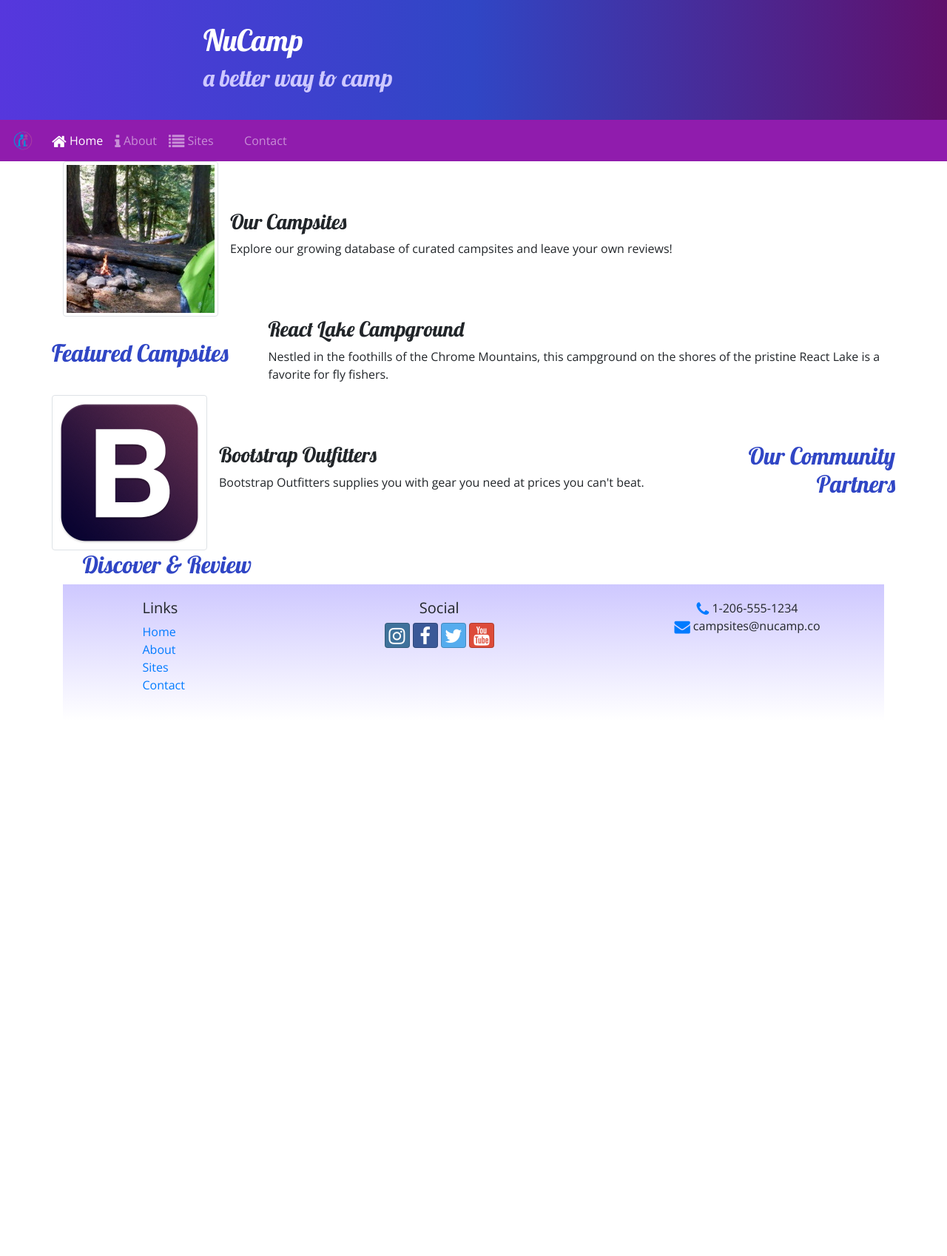
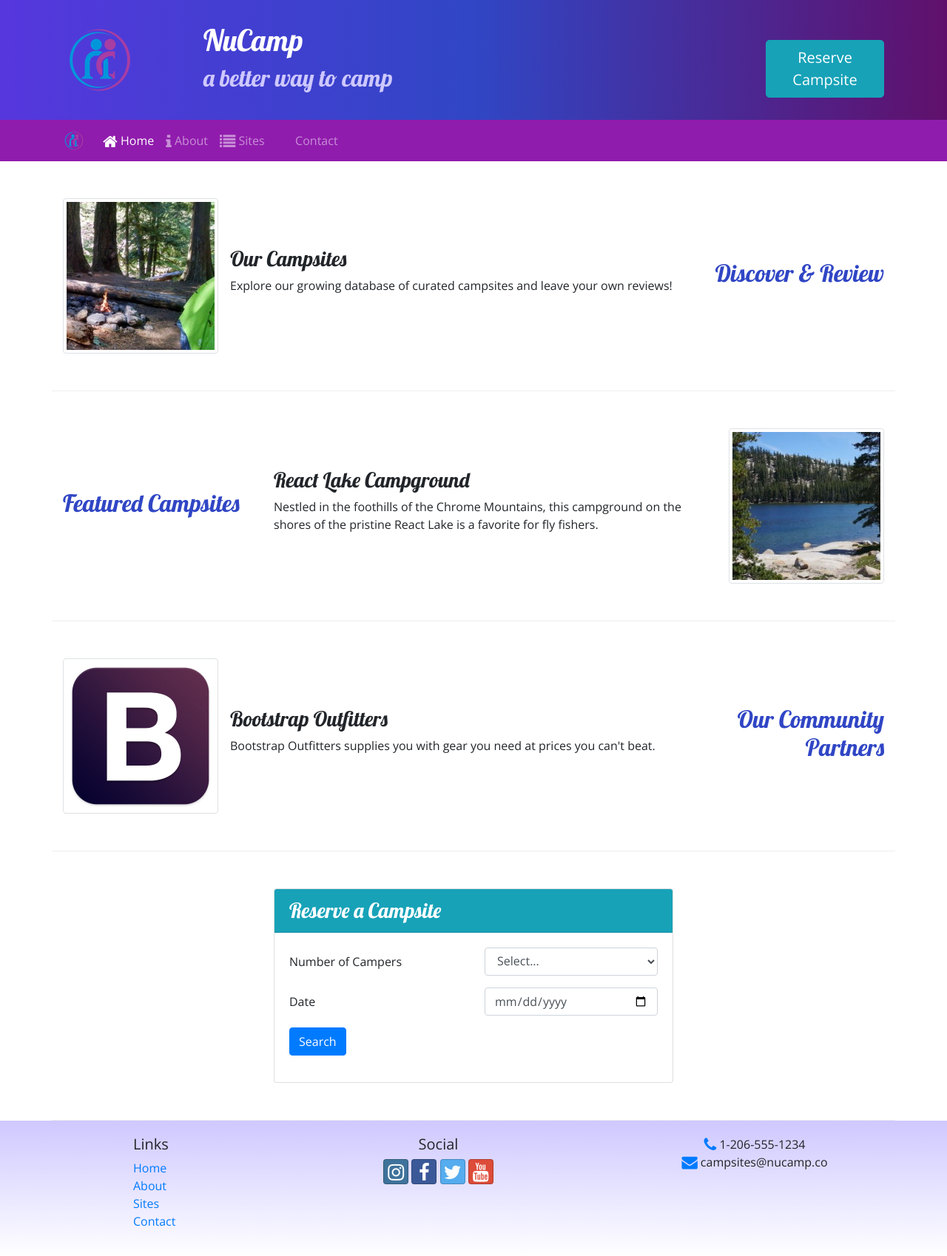
Before and after one commit to djfunny28/nucampproject, a website: page index.html in a window 1280 px wide. Shown: the whole page at 74% size. Before the commit the page ends 974 px from the top, so only its background shows below. Drawn offline with nearby package versions, Linux system fonts and the light colour scheme.

Commit message:
Week 2 Assignment

```diff
--- a/css/styles.css
+++ b/css/styles.css
@@ -34,3 +34,8 @@
 .navbar {
     background-color: #901CAD;
 }
+.tab-content {
+    border: 1px solid #DDD;
+    border-top: none;
+    padding: 10px;
+}
--- a/index.html
+++ b/index.html
@@ -21,21 +21,26 @@
 
     <header class="jumbotron jumbotron-fluid">
         <div class="container">
-            <div class="row row content align-items-center">
+            <div class="row">
                 <div class="col-4 col-sm-3 col-md-2 align-self-center">
-                   <a href="#" img src="img/logo.png" class="img-fluid" /></a>
+                    <img src="../img/logo.png" class="img-fluid" />
                 </div>
                 <div class="col">
                     <h1>NuCamp</h1>
                     <h2>a better way to camp</h2>
                 </div>
+
+                <div class="col-md-4 col-xl-2 mt-4">
+                    <a href="#reserveForm" role="button" class="btn btn-lg btn-info">Reserve Campsite</a>
+                </div>
+
             </div>
         </div>
     </header>
 
     <nav class="navbar navbar-expand-sm navbar-dark sticky-top">
-        <a class="navbar-brand" href="#"><img src="img/logo.png" height="30" width="30" /></a>
-            <button class="navbar-toggler" type="button" data-toggle="collapse" data-target="#nucampNavbar">
+        <div class="container">
+            <a class="navbar-brand" href="#"><img src="../img/logo.png" height="30" width="30" /></a>
             <button class="navbar-toggler" type="button" data-toggle="collapse" data-target="#nucampNavbar">
                 <span class="navbar-toggler-icon"></span>
             </button>
@@ -49,40 +54,45 @@
             </div>
         </div>
     </nav>
+
     <div class="container">
-        <div class="row">
+        <div class="row row-content align-items-center">
             <div class="col-sm-4 order-sm-last col-md-3">
                 <h2 class="text-sm-right">Discover & Review</h2>
             </div>
             <div class="col">
                 <div class="media">
-                    <img class="d-flex mr-3 img-thumbnail" src="img/breadcrumb-trail-thumb.jpg" alt="Breadcrumb Trail" />
+                    <img class="d-flex mr-3 img-thumbnail" src="../img/breadcrumb-trail-thumb.jpg" alt="Breadcrumb Trail" />
                     <div class="media-body align-self-center">
                         <h3>Our Campsites</h3>
                         <p class="d-none d-sm-block">Explore our growing database of curated campsites and leave your own reviews!</p>
                     </div>
                 </div>
             </div>
+        </div>
 
-        <div class="row row content align-items-center">
+        <div class="row row-content align-items-center">
             <div class="col-sm-4 col-md-3">
                 <h2>Featured Campsites</h2>
             </div>
             <div class="col">
+                <div class="media">
+                    <div class="media-body align-self-center">
                         <h3>React Lake Campground</h3>
-                <div class="d-none d-sm-block">
-        		    <p>Nestled in the foothills of the Chrome Mountains, this campground on the shores of the pristine React Lake is a favorite for fly fishers.</p>
+                        <p class="d-none d-sm-block">Nestled in the foothills of the Chrome Mountains, this campground on the shores of the pristine React Lake is a favorite for fly fishers.</p>
+                    </div>
+                    <img class="d-flex ml-3 img-thumbnail" src="../img/react-lake-thumb.jpg" alt="React Lake" />
                 </div>
             </div>
         </div>
 
-        <div class="row align-items-center">
+        <div class="row row-content align-items-center">
             <div class="col-sm-4 order-sm-last col-md-3">
                 <h2 class="text-sm-right">Our Community Partners</h2>
             </div>
             <div class="col">
                 <div class="media">
-                    <img class="d-flex mr-3 img-thumbnail" src="img/bootstrap-thumb.png" alt="Bootstrap Outfitters" />
+                    <img class="d-flex mr-3 img-thumbnail" src="../img/bootstrap-thumb.png" alt="Bootstrap Outfitters" />
                     <div class="media-body align-self-center">
                         <h3>Bootstrap Outfitters</h3>
                         <p class="d-none d-sm-block">Bootstrap Outfitters supplies you with gear you need at prices you can't beat.</p>
@@ -90,7 +100,48 @@
                 </div>
             </div>
         </div>
+
+        <div class="row row-content">
+            <div class="col-sm-6 mx-auto">
+                <div class="card">
+                    <h3 class="card-header bg-info text-white">Reserve a Campsite</h3>
+                    <div class="card-body">
+                        <form id="reserveForm">
+                            <div class="form-group row">
+                                <label for="numCampers" class="col-sm-6 col-form-label">Number of Campers</label>
+                                <!-- Select Dropdown -->
+                                <div class="col">
+                                    <select name="numCampers" id="numCampers" class="form-control">
+                                        <option selected>Select...</option>
+                                        <option value="1">1</option>
+                                        <option value="2">2</option>
+                                        <option value="3">3</option>
+                                        <option value="4">4</option>
+                                        <option value="5">5</option>
+                                        <option value="6">6</option>
+                                    </select>
                                 </div>
+                            </div>
+                            <!-- Date -->
+                            <div class="form-group row">
+                                <label for="date" class="col-sm-6 col-form-label">Date</label>
+                                <div class="col">
+                                    <input type="date" class="form-control" id="date" name="date" placeholder="Date" />
+                                </div>
+                            </div>
+                            <!-- Search Button -->
+                            <div class="form-group row">
+                                <div class="col">
+                                    <button type="submit" class="btn btn-primary">Search</button>
+                                </div>
+                            </div>
+                        </form>
+                    </div>
+                </div>
+            </div>
+        </div>
+    </div>
+
     <footer class="site-footer">
         <div class="container">
             <div class="row">
```
Also changed, not shown: aboutus.html (+18 -10 lines), contactus.html (+1 -1 lines). Lines whose indentation alone changed are shown as unchanged.
